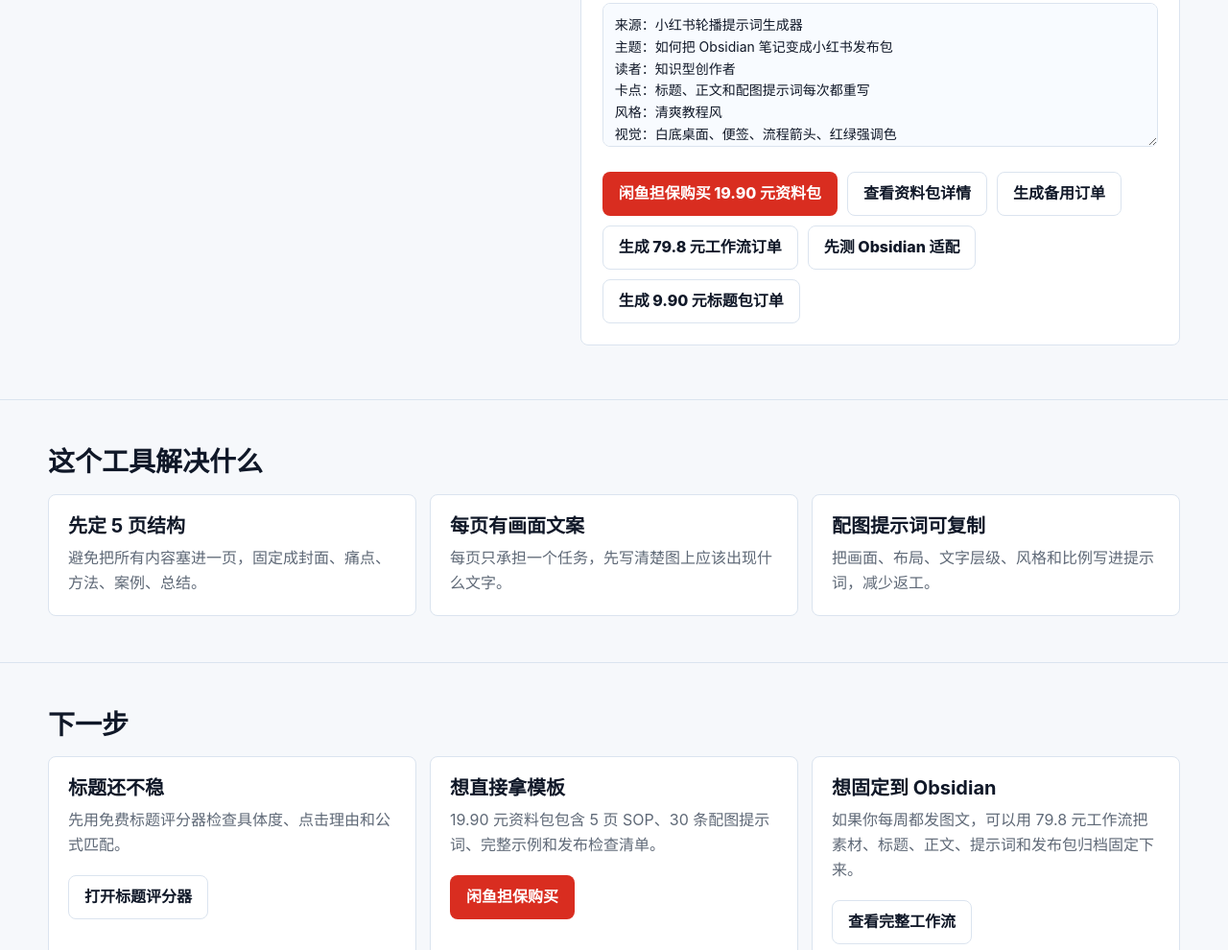
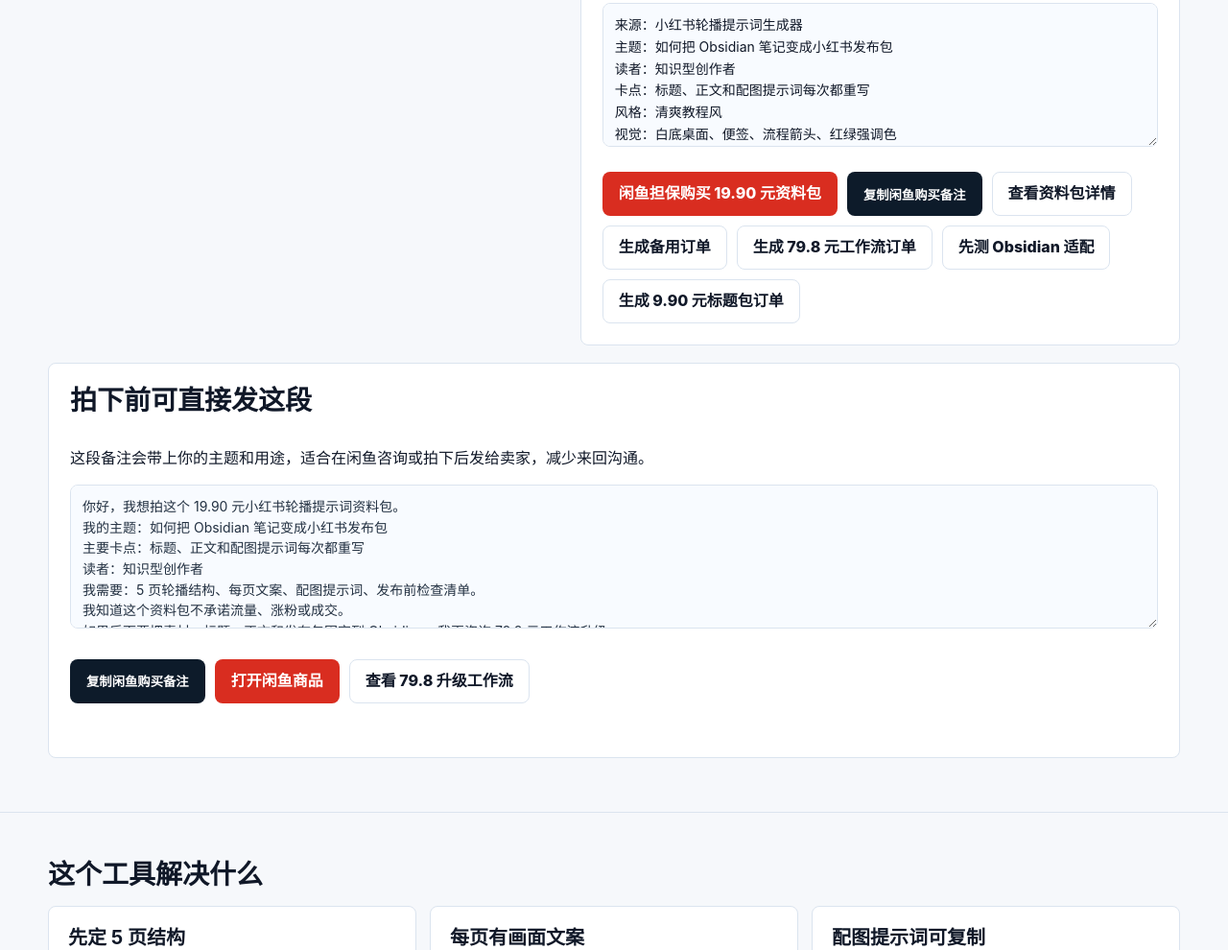
Before and after one commit to Ronnie2025/xiaohongshu-carousel-prompt-generator, a plain HTML site: page index.html in a window 1280 px wide. Shown: the part 1746-2736 px from the top of the page at 96% size. Drawn offline with Linux system fonts and the light colour scheme.

Commit message:
Add Goofish purchase note to carousel generator

```diff
--- a/index.html
+++ b/index.html
@@ -264,6 +264,24 @@
       background: #f8fbff;
       font-size: 14px;
     }
+    .buy-note {
+      display: grid;
+      gap: 14px;
+      margin-top: 18px;
+    }
+    .buy-note textarea {
+      min-height: 150px;
+      background: #f8fbff;
+      color: #233142;
+      font-size: 14px;
+      line-height: 1.55;
+    }
+    .copy-status {
+      min-height: 20px;
+      color: var(--green);
+      font-size: 14px;
+      font-weight: 800;
+    }
     .page-list {
       display: grid;
       gap: 10px;
@@ -442,6 +460,17 @@
           </div>
         </aside>
       </div>
+      <div class="panel buy-note">
+        <h2>拍下前可直接发这段</h2>
+        <p>这段备注会带上你的主题和用途，适合在闲鱼咨询或拍下后发给卖家，减少来回沟通。</p>
+        <textarea id="buyNote" readonly></textarea>
+        <div class="actions">
+          <button class="btn btn-dark" id="copyBuyNote" type="button">复制闲鱼购买备注</button>
+          <a class="btn btn-primary" href="https://www.goofish.com/item?id=1059706201312" target="_blank" rel="noopener">打开闲鱼商品</a>
+          <a class="btn btn-line" href="https://ronnie2025.github.io/ai-agent-workbench-starter-pack/xhs-obsidian-workflow.html">查看 79.8 升级工作流</a>
+        </div>
+        <div class="copy-status" id="copyStatus"></div>
+      </div>
     </div>
   </main>
 
@@ -514,6 +543,9 @@
     const pageList = document.getElementById("pageList");
     const summary = document.getElementById("summary");
     const actions = document.getElementById("actions");
+    const buyNote = document.getElementById("buyNote");
+    const copyBuyNote = document.getElementById("copyBuyNote");
+    const copyStatus = document.getElementById("copyStatus");
 
     function value(id) {
       return document.getElementById(id).value.trim();
@@ -526,6 +558,17 @@
         "\"": "&quot;",
         "'": "&#39;"
       }[char]));
+    }
+    function buildBuyNote(data) {
+      return [
+        "你好，我想拍这个 19.90 元小红书轮播提示词资料包。",
+        `我的主题：${data.topic}`,
+        `主要卡点：${data.pain}`,
+        `读者：${data.reader}`,
+        "我需要：5 页轮播结构、每页文案、配图提示词、发布前检查清单。",
+        "我知道这个资料包不承诺流量、涨粉或成交。",
+        "如果后面要把素材、标题、正文和发布包固定到 Obsidian，我再咨询 79.8 元工作流升级。"
+      ].join("\n");
     }
     function render() {
       const data = Object.fromEntries(fields.map((id) => [id, value(id)]));
@@ -561,8 +604,10 @@
         ...rendered.map((item) => `${item.title}：${item.pageText}\n提示词：${item.prompt}`)
       ].join("\n");
       summary.value = text;
+      buyNote.value = buildBuyNote(data);
       actions.innerHTML = [
         `<a class="btn btn-primary" href="https://www.goofish.com/item?id=1059706201312" target="_blank" rel="noopener">闲鱼担保购买 19.90 元资料包</a>`,
+        `<button class="btn btn-dark" type="button" data-copy-buy-note="1">复制闲鱼购买备注</button>`,
         `<a class="btn btn-line" href="https://ronnie2025.github.io/ai-agent-workbench-starter-pack/xiaohongshu-carousel-prompt-pack.html">查看资料包详情</a>`,
         `<a class="btn btn-line" href="https://ronnie2025.github.io/ai-agent-workbench-starter-pack/order.html?plan=xhs-carousel-19.90&scenario=${encodeURIComponent(text)}">生成备用订单</a>`,
         `<a class="btn btn-line" href="https://ronnie2025.github.io/ai-agent-workbench-starter-pack/order.html?plan=xhs-obsidian-79.80&scenario=${encodeURIComponent(text)}">生成 79.8 元工作流订单</a>`,
@@ -570,8 +615,24 @@
         `<a class="btn btn-line" href="https://ronnie2025.github.io/ai-agent-workbench-starter-pack/order.html?plan=9.90&scenario=${encodeURIComponent(text)}">生成 9.90 元标题包订单</a>`
       ].join("");
     }
+    async function copyCurrentBuyNote() {
+      try {
+        await navigator.clipboard.writeText(buyNote.value);
+        copyStatus.textContent = "已复制，可粘贴到闲鱼聊天。";
+      } catch (error) {
+        buyNote.select();
+        document.execCommand("copy");
+        copyStatus.textContent = "已选中备注，可手动复制。";
+      }
+    }
     form.addEventListener("input", render);
     form.addEventListener("change", render);
+    copyBuyNote.addEventListener("click", copyCurrentBuyNote);
+    actions.addEventListener("click", (event) => {
+      if (event.target && event.target.matches("[data-copy-buy-note]")) {
+        copyCurrentBuyNote();
+      }
+    });
     render();
   </script>
 </body>
```
